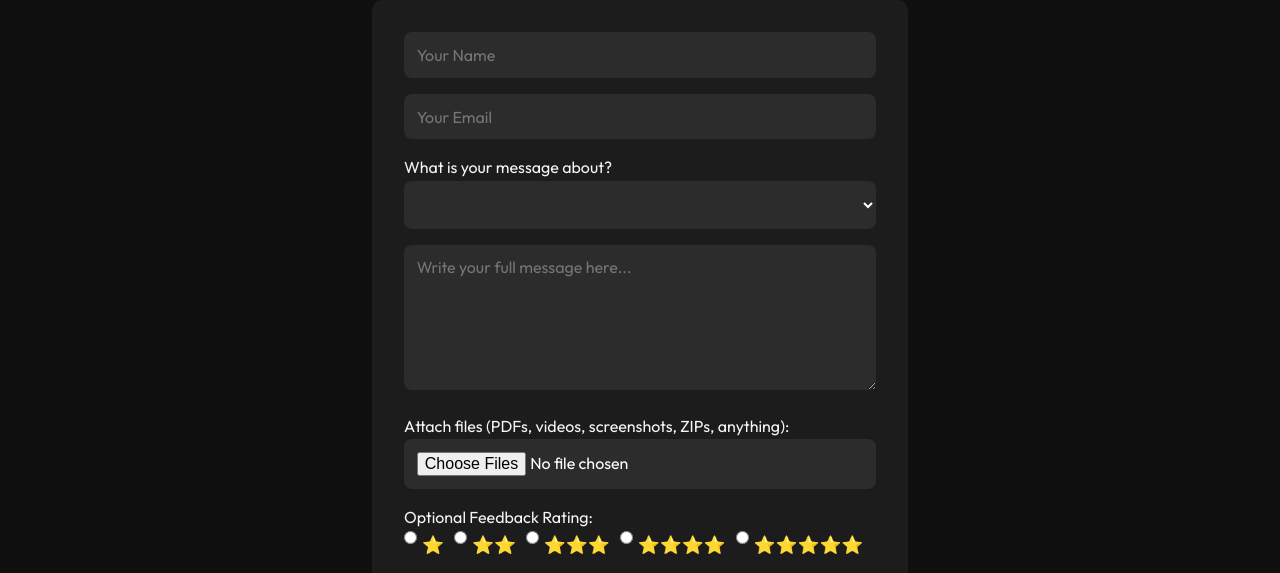
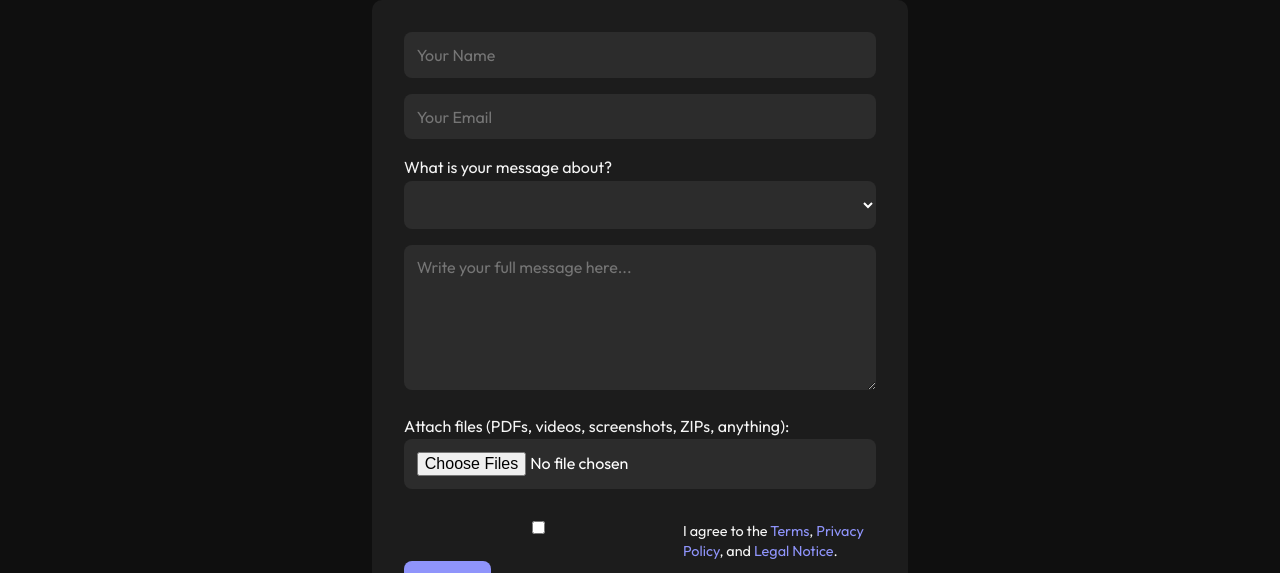
Before and after one commit to PolandLetsPlayDEV/polandletsplay, a plain HTML site: page contact.html in a window 1280 px wide. Shown: the part 352-925 px from the top of the page. Drawn offline with Linux system fonts and the light colour scheme.

Commit message:
Update contact.html

```diff
--- a/contact.html
+++ b/contact.html
@@ -123,20 +123,6 @@
       color: #ccc;
     }
 
-    #rating {
-      display: flex;
-      flex-wrap: wrap;
-      gap: 10px;
-      margin-bottom: 1rem;
-    }
-
-    #rating label {
-      display: flex;
-      align-items: center;
-      gap: 5px;
-      font-size: 1.1rem;
-    }
-
     .agreement {
       margin-top: 1rem;
       font-size: 0.9rem;
@@ -199,15 +185,6 @@
     <label for="file">Attach files (PDFs, videos, screenshots, ZIPs, anything):</label>
     <input type="file" name="attachments" multiple accept="*/*">
 
-    <label for="rating">Optional Feedback Rating:</label>
-    <div id="rating">
-      <label><input type="radio" name="rating" value="1">⭐</label>
-      <label><input type="radio" name="rating" value="2">⭐⭐</label>
-      <label><input type="radio" name="rating" value="3">⭐⭐⭐</label>
-      <label><input type="radio" name="rating" value="4">⭐⭐⭐⭐</label>
-      <label><input type="radio" name="rating" value="5">⭐⭐⭐⭐⭐</label>
-    </div>
-
     <div class="agreement">
       <label>
         <input type="checkbox" id="agree" required>
```
